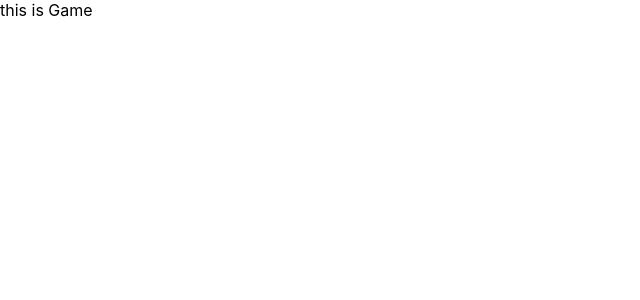
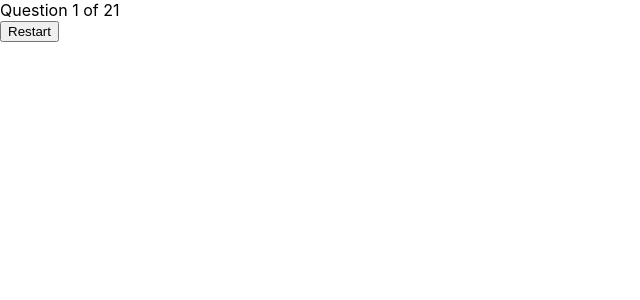
Before and after one commit to joexylu/tandem-quiz-challenge, a React (Create React App) app: page / in a window 1280 px wide. Shown: the top 300 px of the page, without its empty margins (0-640 px from the left). Built offline with nearby package versions, Linux system fonts and the light colour scheme.

Commit message:
add shuffle to question

```diff
--- a/src/components/Game.js
+++ b/src/components/Game.js
@@ -1,35 +1,50 @@
 import React, {useState}from 'react'
 import QuestionsAndAnswersArray from "../Apprentice_TandemFor400_Data.json"
+import shuffleArrayHelper from '../shuffleArrayHelper'
 
+import Questions from './Questions'
+import Answers from './Answers'
 import GameOver from './GameOver'
 
 function Game() {
-
+    let tandemQuestions = QuestionsAndAnswersArray
     const [progress, setProgress] = useState(0)
     const [Score, setScore] = useState(0)
-    const [currentQuestion, setCurrentQuestion] = useState(QuestionsAndAnswersArray[progress].question)
-    const [rightAns, setRightAns] = useState(QuestionsAndAnswersArray[progress].correct)
-    const [wrongAns, setWrongAns] = useState(QuestionsAndAnswersArray[progress].incorrect)
-    console.log(QuestionsAndAnswersArray)
-
+    const [currentQuestion, setCurrentQuestion] = useState(tandemQuestions[progress].question)
+    const [rightAns, setRightAns] = useState(tandemQuestions[progress].correct)
+    const [wrongAns, setWrongAns] = useState(tandemQuestions[progress].incorrect)
+    console.log(tandemQuestions)
 
     const renderGame = () => {
-        if (progress<QuestionsAndAnswersArray.length){
+        if (progress<tandemQuestions.length){
             return(
                 <div>
-
+                    <Questions currentQuestion={currentQuestion}/>
+                    <Answers/>
                 </div>
             )
         }else{
             return(
-                <GameOver Score={Score}/>
+                <GameOver Score={Score} total={tandemQuestions.length}/>
             )
         }
     }
+
+    const handleRestart =(e) =>{
+        setProgress(0)
+        setScore(0)
+        tandemQuestions = shuffleArrayHelper(tandemQuestions)
+        setCurrentQuestion(tandemQuestions[progress].question)
+        setRightAns(tandemQuestions[progress].correct)
+        setWrongAns(tandemQuestions[progress].incorrect)
+    }
     return (
         <div>
+            <div>
+                Question {progress+1} of {tandemQuestions.length}
+            </div>
             {renderGame()}
-            this is Game
+            <button onClick={handleRestart}>Restart</button>
         </div>
     )
 }
--- a/src/components/GameOver.js
+++ b/src/components/GameOver.js
@@ -1,9 +1,9 @@
 import React from 'react'
 
-function GameOver() {
+function GameOver({Score, total}) {
     return (
         <div>
-
+            You got {Score} / {total} correct!
         </div>
     )
 }
--- a/src/components/Questions.js
+++ b/src/components/Questions.js
@@ -1,6 +1,6 @@
 import React from 'react'
 
-function Questions() {
+function Questions({currentQuestion}) {
     return (
         <div>
 
--- /dev/null
+++ b/src/shuffleArrayHelper.js
@@ -0,0 +1,12 @@
+function shuffleArrayHelper(array){
+    for(let i = array.length-1; i>0; i--){
+        const j = Math.floor(Math.random() * i)
+        const temp = array[i]
+        array[i] = array[j]
+        array[j] = temp
+    }
+
+    return array
+}
+
+export default shuffleArrayHelper
```
